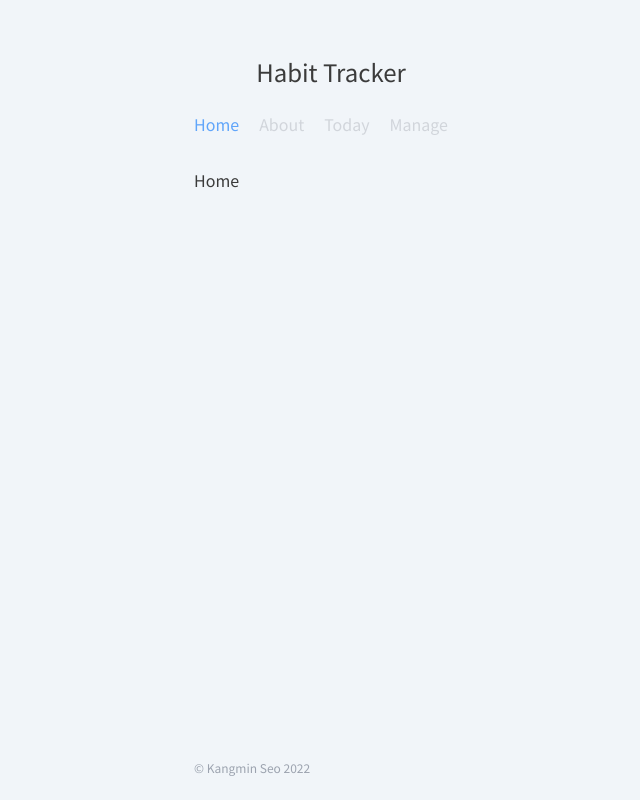
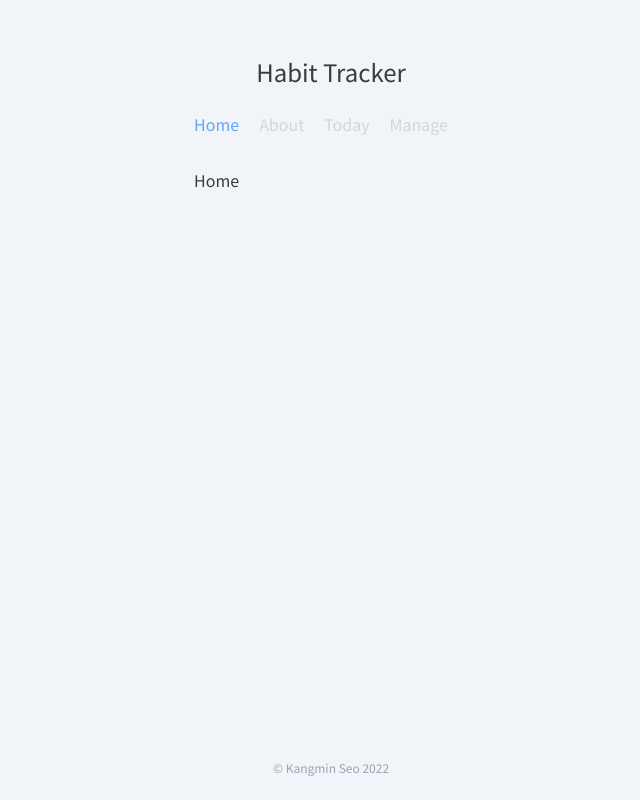
Before and after one commit to kangrnin/habit-tracker, a Vue app: page / in a window 1280 px wide. Shown: the whole page, without its empty margins (309-949 px from the left). Built offline with nearby package versions, Linux system fonts and the light colour scheme; what tailwindcss-neumorphism would draw is missing.

Commit message:
Align footer text to center

```diff
--- a/src/components/Footer.vue
+++ b/src/components/Footer.vue
@@ -1,6 +1,8 @@
 <template>
-  <div class="absolute bottom-0 pb-6">
-    <p class="text-center text-xs text-gray-400">&copy; Kangmin Seo 2022</p>
+  <div class="absolute left-1/2 bottom-0 pb-6">
+    <p class="relative -left-1/2 text-center text-xs text-gray-400">
+      &copy; Kangmin Seo 2022
+    </p>
   </div>
 </template>
 
```
